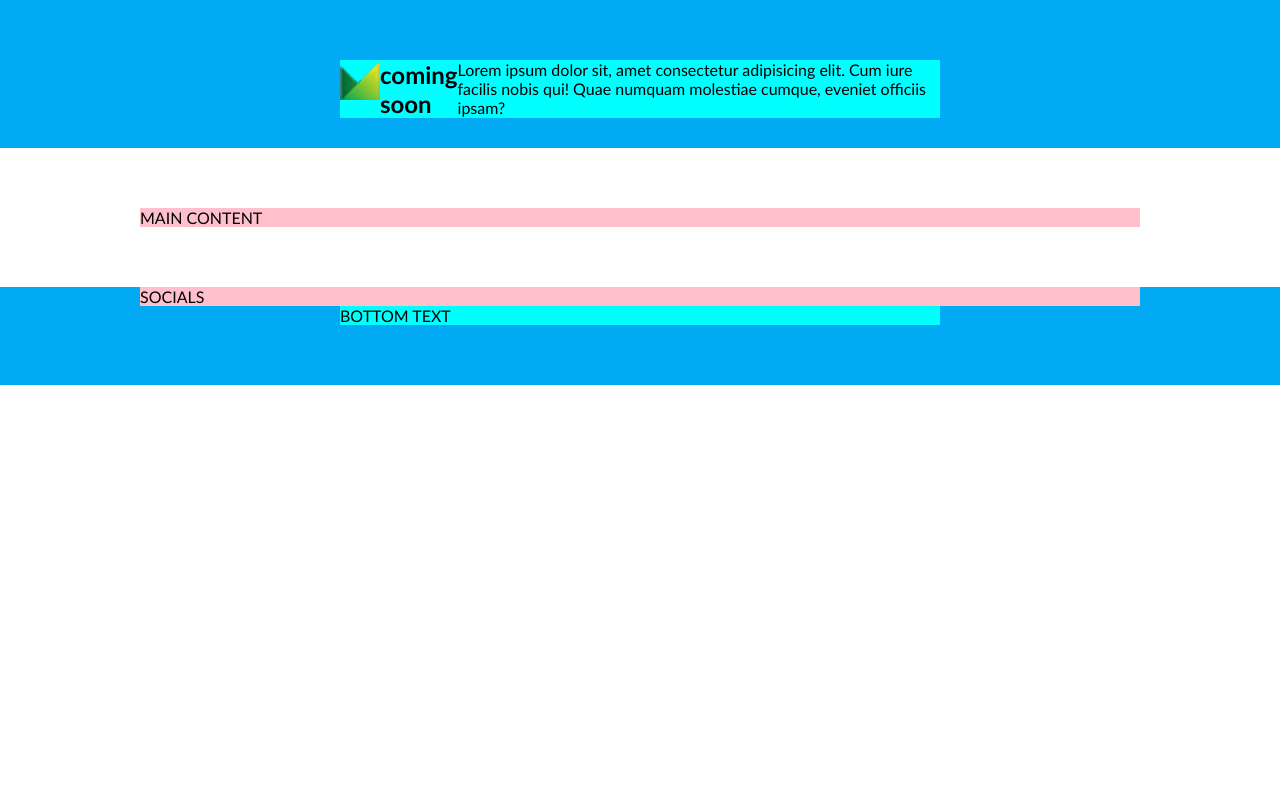
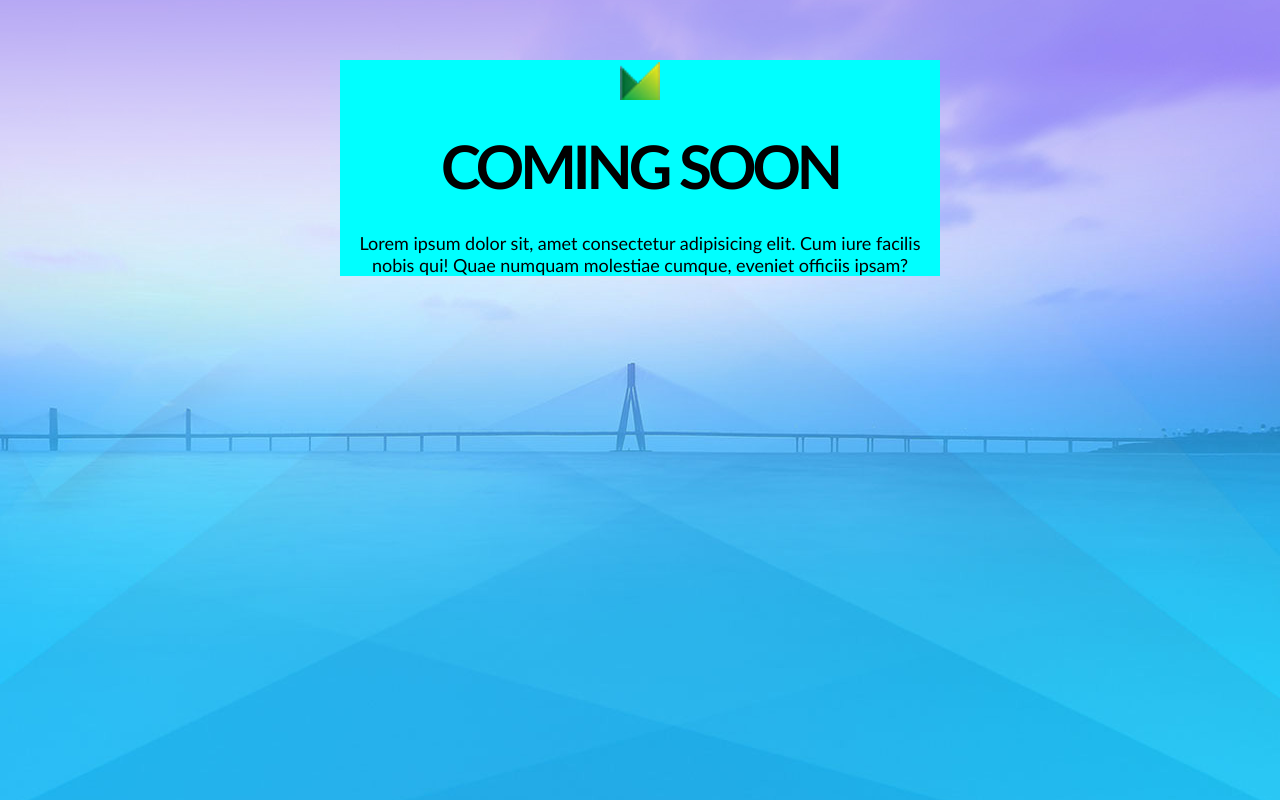
Before and after one commit to dinako81/7-coming-soon, a website: page index.html in a window 1280 px wide. Shown: the top 800 px of the page. Drawn offline with Linux system fonts and the light colour scheme.

Commit message:
Hero background #8

```diff
--- a/css/pages/home.css
+++ b/css/pages/home.css
@@ -10,9 +10,16 @@
 /* hero */
 .hero {
     padding-bottom: 30px;
+    min-height: 100vh;
+    background-image: url(../../img/background.png);
+    background-position: center;
 }
 .hero > .short-row {
     display: flex;
+    flex-direction: column;
+    object-position: center;
+    gap: 30px;
+    text-align: center;
 }
 
 .logo {
@@ -22,6 +29,15 @@
     height: 40px;
 }
 
+.main-title {
+font-size: 60px;
+text-transform: uppercase;
+letter-spacing: -4px;
+}
+
+.main-description {
+    font-size: 18px ;
+}
 
 /* main */
 
--- a/index.html
+++ b/index.html
@@ -22,8 +22,8 @@
    <section class="container hero bg-main">
     <div class="short-row">
         <img class="logo" src="./img/logo.png" alt="logo">
-        <h1>coming soon</h1>
-        <p>Lorem ipsum dolor sit, amet consectetur adipisicing elit. Cum iure facilis nobis qui! Quae numquam molestiae cumque, eveniet officiis ipsam?</p>
+        <h1 class="main-title">coming soon</h1>
+        <p class="main-description">Lorem ipsum dolor sit, amet consectetur adipisicing elit. Cum iure facilis nobis qui! Quae numquam molestiae cumque, eveniet officiis ipsam?</p>
     </div>
    </section>
 
```
Also changed, not shown: img/background.png (added).
